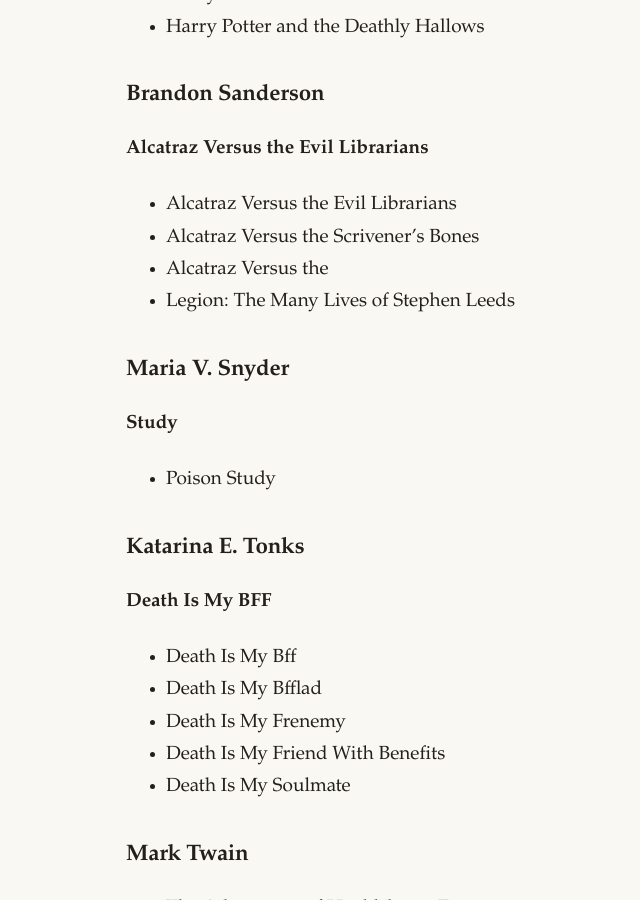
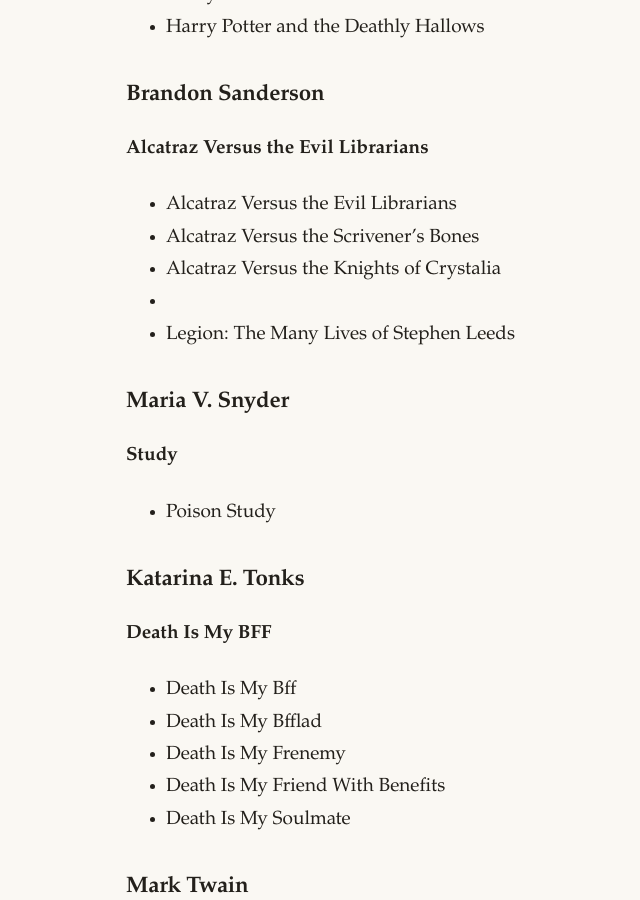
Before and after one commit to topearebi/aroamjti, a Jekyll site: the page built from books.md, in a window 1280 px wide and 900 px high, scrolled down 7138 px. Shown: the whole window, without its empty margins (210-850 px from the left). Built offline with Jekyll 4.4.1, drawn with Linux system fonts in a browser that asks for light colours.

Commit message:
Last Sync: 2026-07-04 12:29 (Mobile)

```diff
--- a/books.md
+++ b/books.md
@@ -211,7 +211,8 @@
 **Alcatraz Versus the Evil Librarians**
   - Alcatraz Versus the Evil Librarians
   - Alcatraz Versus the Scrivener's Bones
-  - Alcatraz Versus the
+  - Alcatraz Versus the Knights of Crystalia
+  -
 - Legion: The Many Lives of Stephen Leeds
 
 ### Maria V. Snyder
```
